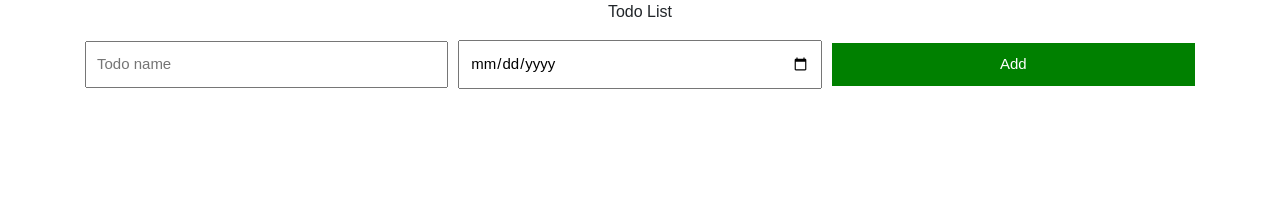
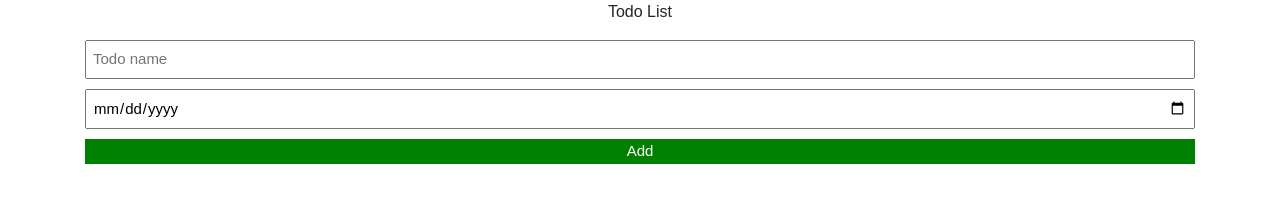
Before and after one commit to pavila-siva/To-Do-List, a plain HTML site: page index.html in a window 1280 px wide. Drawn offline with nearby package versions, Linux system fonts and the light colour scheme.

Commit message:
Update style.css

```diff
--- a/style.css
+++ b/style.css
@@ -1,4 +1,4 @@
-/* body{
+body{
     font-family: Arial, Helvetica, sans-serif;
 }
 .todo-grid,
@@ -33,69 +33,3 @@
     padding-top: 10px;
     padding-bottom: 10px;
 }
- */
-body {
-    font-family: Arial, Helvetica, sans-serif;
-}
-
-.todo-grid,
-.todo-Input-grid {
-    display: grid;
-    grid-template-columns: 1fr;
-    gap: 10px;
-    align-items: center;
-}
-
-.todo-Input-grid {
-    margin-bottom: 10px;
-}
-
-.name-input,
-.duedate-input,
-.add-todo-button,
-.delete {
-    width: 100%;
-    box-sizing: border-box;
-}
-
-.name-input,
-.duedate-input {
-    font-size: 15px;
-    padding: 10px;
-}
-
-.add-todo-button,
-.delete {
-    font-size: 15px;
-    padding: 10px;
-}
-
-.add-todo-button {
-    background-color: green;
-    color: white;
-    border: none;
-    cursor: pointer;
-}
-
-.delete {
-    background-color: darkred;
-    color: white;
-    border: none;
-    cursor: pointer;
-}
-
-/* Media Queries for Tablet */
-@media screen and (min-width: 600px) {
-    .todo-grid,
-    .todo-Input-grid {
-        grid-template-columns: repeat(2, 1fr);
-    }
-}
-
-/* Media Queries for Laptop and Larger Screens */
-@media screen and (min-width: 1024px) {
-    .todo-grid,
-    .todo-Input-grid {
-        grid-template-columns: repeat(3, 1fr);
-    }
-}
```
